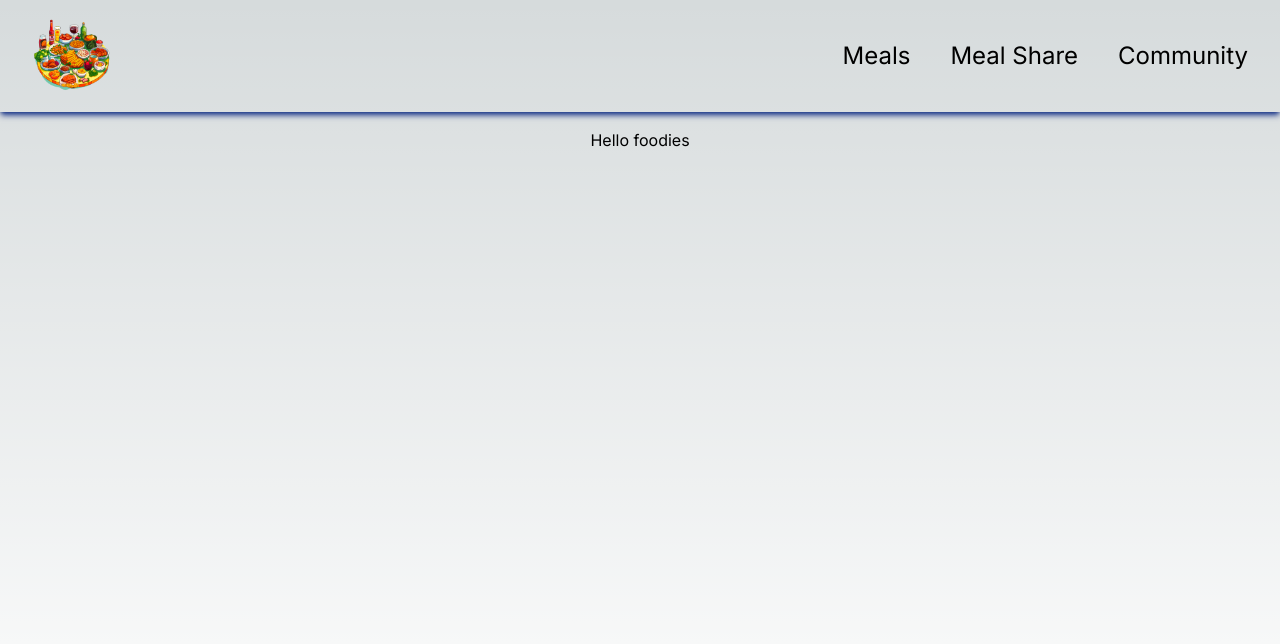
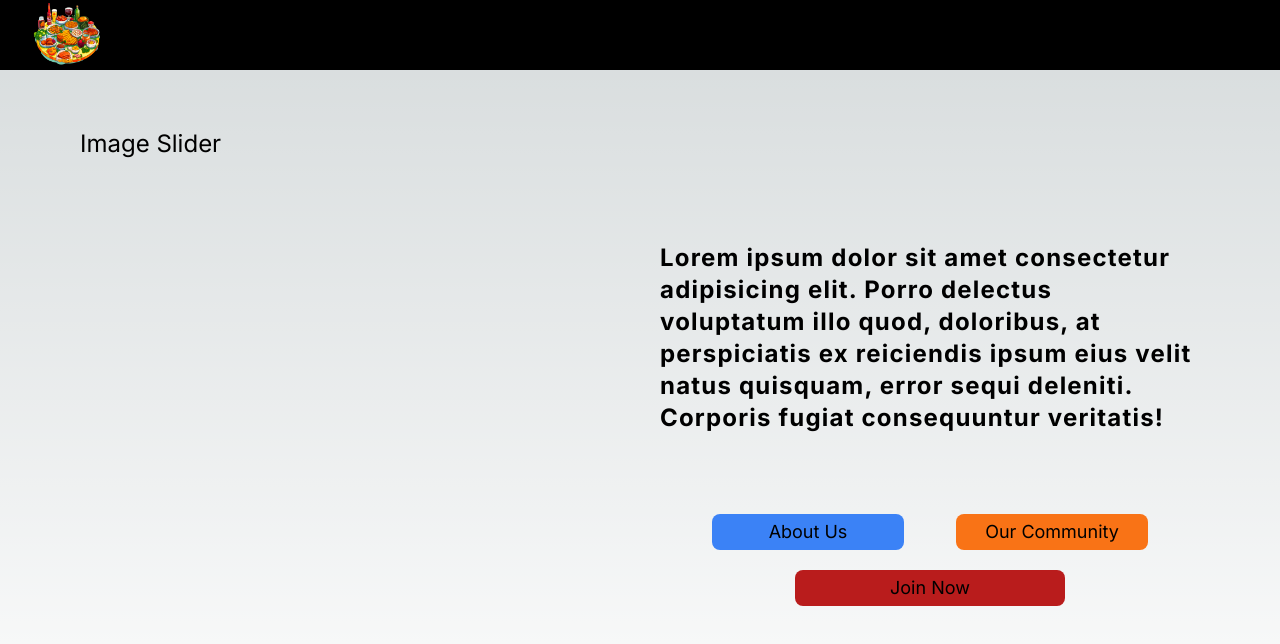
Before and after one commit to KreatorXoX/foodies, a Next.js app: page / in a window 1280 px wide. Shown: the top 644 px of the page. Built offline with nearby package versions, Linux system fonts and the light colour scheme.

Commit message:
Page structure is created, main page hero section is being done, will work on the image slider

```diff
--- /dev/null
+++ b/app/about/page.tsx
@@ -0,0 +1,14 @@
+import PageWrapper from "@/components/page-wrapper";
+import React from "react";
+
+type Props = {};
+
+const AboutUsPage = (props: Props) => {
+  return (
+    <PageWrapper>
+      <section className="h-screen bg-red-500 pt-32 w-full">About Us</section>
+    </PageWrapper>
+  );
+};
+
+export default AboutUsPage;
--- a/app/community/page.tsx
+++ b/app/community/page.tsx
@@ -6,7 +6,9 @@ type Props = {};
 const CommunityPage = (props: Props) => {
   return (
     <PageWrapper>
-      <h2>Community Page</h2>
+      <section className="h-screen bg-red-500 pt-32 w-full">
+        Community Page
+      </section>
     </PageWrapper>
   );
 };
--- a/app/meals/[slug]/page.tsx
+++ b/app/meals/[slug]/page.tsx
@@ -6,7 +6,9 @@ type Props = {};
 const MealDetailPage = (props: Props) => {
   return (
     <PageWrapper>
-      <h2>Meal Detail Page</h2>
+      <section className="h-screen bg-red-500 pt-32 w-full">
+        Meals Detail Page
+      </section>
     </PageWrapper>
   );
 };
--- a/app/meals/page.tsx
+++ b/app/meals/page.tsx
@@ -6,7 +6,9 @@ type Props = {};
 const MealsPage = (props: Props) => {
   return (
     <PageWrapper>
-      <h2>Meals Page</h2>
+      <section className="h-screen bg-red-500 pt-32 w-full">
+        Mealss Page
+      </section>
     </PageWrapper>
   );
 };
--- a/app/meals/share/page.tsx
+++ b/app/meals/share/page.tsx
@@ -6,7 +6,9 @@ type Props = {};
 const SharePage = (props: Props) => {
   return (
     <PageWrapper>
-      <h2>Meal Share Page</h2>
+      <section className="h-screen bg-red-500 pt-32 w-full">
+        Meals Share Page
+      </section>
     </PageWrapper>
   );
 };
--- a/app/page.tsx
+++ b/app/page.tsx
@@ -1,9 +1,44 @@
 import PageWrapper from "@/components/page-wrapper";
+import Link from "next/link";
 
 export default function Home() {
   return (
     <PageWrapper>
-      <h2>Hello foodies</h2>
+      <section className="h-screen  pt-32 pb-20 w-full flex flex-col justify-start gap-10 md:justify-evenly md:flex-row text-md sm:text-lg lg:text-2xl">
+        <div className="w-full ">Image Slider</div>
+        <div className=" w-full flex flex-col items-center justify-center gap-7 md:gap-10 lg:gap-20">
+          <div className="font-bold tracking-wider text-center md:text-left">
+            <p>
+              Lorem ipsum dolor sit amet consectetur adipisicing elit. Porro
+              delectus voluptatum illo quod, doloribus, at perspiciatis ex
+              reiciendis ipsum eius velit natus quisquam, error sequi deleniti.
+              Corporis fugiat consequuntur veritatis!
+            </p>
+          </div>
+          <div className=" w-full flex flex-col gap-2 sm:gap-5 text-sm lg:text-lg">
+            <div className="flex items-center justify-evenly">
+              <Link
+                href={"/about"}
+                className="lg:px-4 px-1 py-1 bg-blue-500 rounded-lg hover:bg-blue-700 transition  sm:min-w-[8rem] lg:min-w-[12rem] text-center"
+              >
+                About Us
+              </Link>
+              <Link
+                href={"/community"}
+                className="lg:px-4 px-1 py-1 bg-orange-500 rounded-lg hover:bg-orange-700 transition text-center sm:min-w-[8rem] lg:min-w-[12rem]"
+              >
+                Our Community
+              </Link>
+            </div>
+            <Link
+              href={"/community"}
+              className="w-1/2  mx-auto px-4 py-1 bg-red-700 rounded-lg hover:bg-red-900 transition text-center"
+            >
+              Join Now
+            </Link>
+          </div>
+        </div>
+      </section>
     </PageWrapper>
   );
 }
--- a/components/Header/logo.tsx
+++ b/components/Header/logo.tsx
@@ -9,7 +9,7 @@ type Props = {};
 const Logo = (props: Props) => {
   return (
     <Link href={"/"}>
-      <Image src={logoImage} alt="logo" width={80} priority />
+      <Image src={logoImage} alt="logo" width={70} priority />
     </Link>
   );
 };
--- a/components/Header/main-header.tsx
+++ b/components/Header/main-header.tsx
@@ -7,8 +7,8 @@ type Props = {};
 
 const MainHeader = (props: Props) => {
   return (
-    <div className="w-full fixed top-0 py-2 shadow-blue-900 shadow-md text-2xl">
-      <div className="w-full max-w-7xl mx-auto flex justify-center md:justify-between p-8 md:py-2 truncate">
+    <div className="w-full fixed top-0 md:text-xl z-10 bg-black">
+      <div className="w-full max-w-7xl mx-auto flex justify-center md:justify-between py-4 md:py-0 px-8 truncate">
         <div className="md:block hidden">
           <Logo />
         </div>
--- a/components/Header/navbar.tsx
+++ b/components/Header/navbar.tsx
@@ -7,7 +7,7 @@ const Navbar = (props: Props) => {
   return (
     <nav className="flex gap-10 items-center">
       <Navlink href={"/meals"}>Meals</Navlink>
-      <Navlink href={"/meals/share"}>Meal Share</Navlink>
+      <Navlink href={"/about"}>About Us</Navlink>
       <Navlink href={"/community"}>Community</Navlink>
     </nav>
   );
--- a/components/page-wrapper.tsx
+++ b/components/page-wrapper.tsx
@@ -4,7 +4,7 @@ type Props = { children: React.ReactNode };
 
 const PageWrapper = ({ children }: Props) => {
   return (
-    <main className="flex min-h-screen flex-col items-center justify-between px-20 py-32">
+    <main className="flex min-h-screen  flex-col items-center justify-between px-5 md:px-20 max-w-7xl mx-auto">
       {children}
     </main>
   );
```
